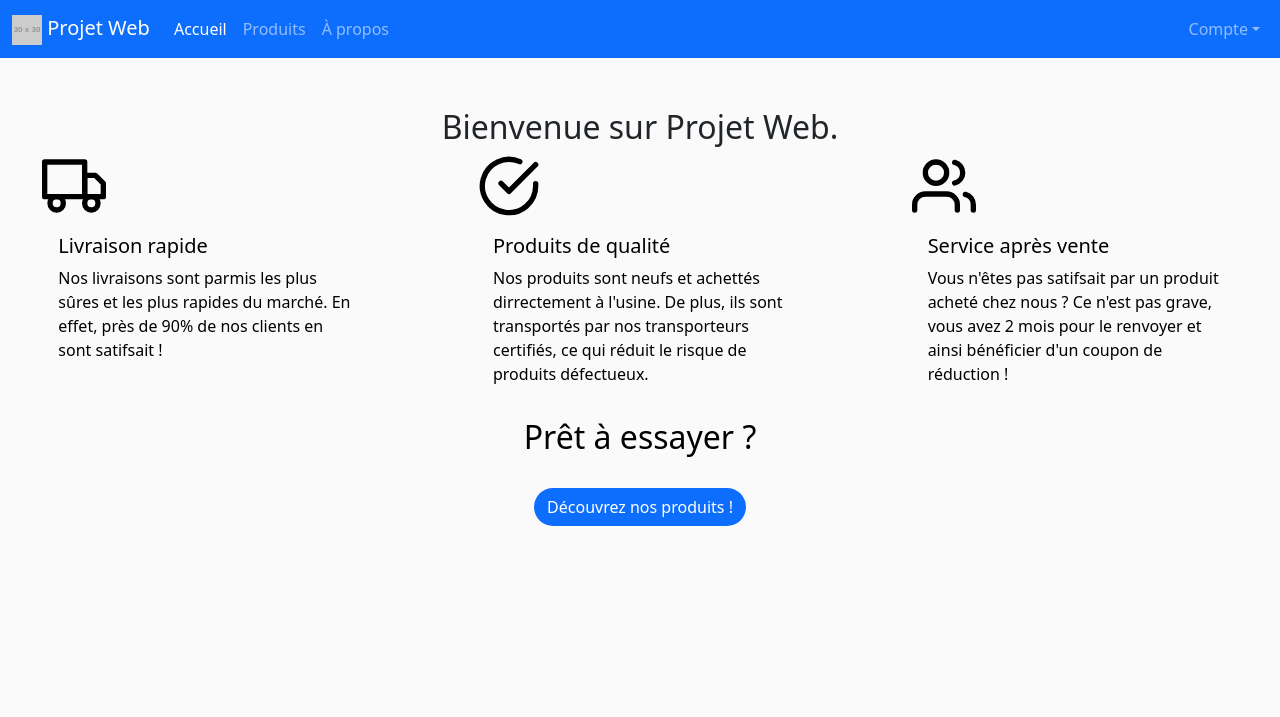
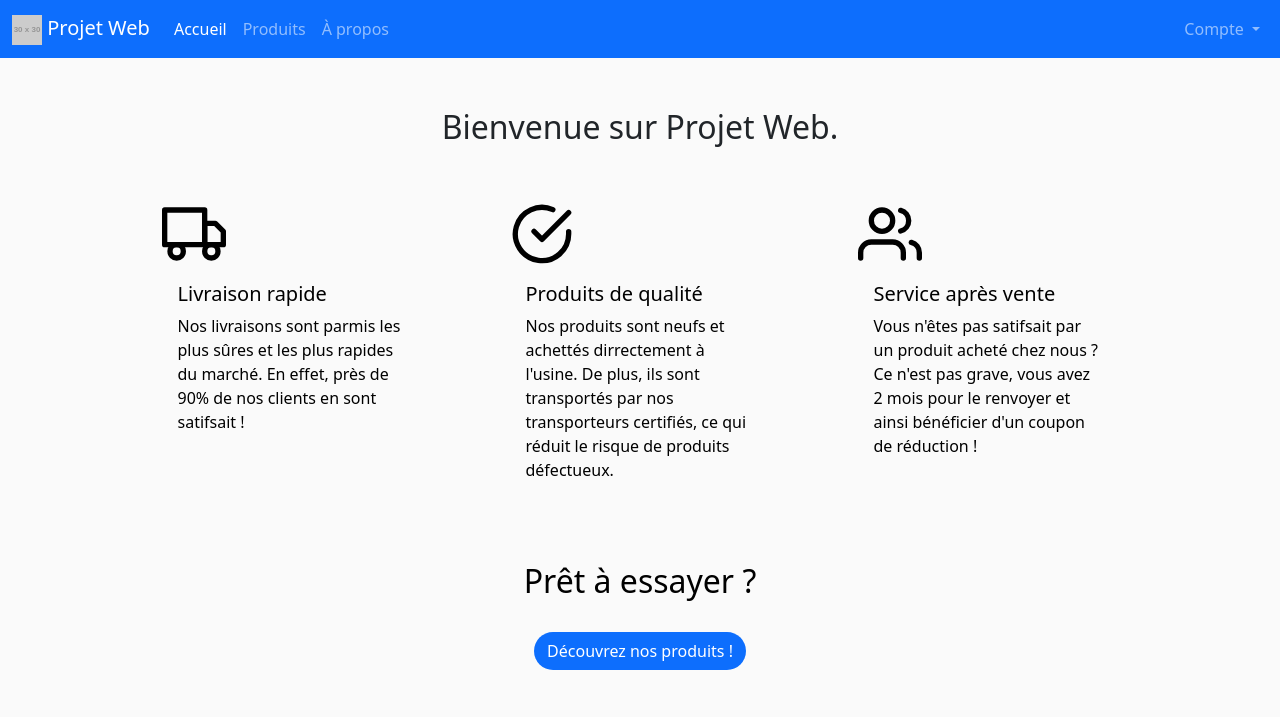
Before and after one commit to 0lbap/check-this-outfit, a PHP site: page / in a window 1280 px wide. Shown: the top 717 px of the page. Run offline with PHP 8.4, Linux system fonts and the light colour scheme; grey boxes labelled with a size stand in for pictures from a placeholder-image service; some libraries are stand-ins or nearby versions.

Commit message:
Résolution bug espaces 2

```diff
--- a/index.php
+++ b/index.php
@@ -9,7 +9,7 @@
     <title>Projet Web</title>
 </head>
 <body>
-    <nav class="navbar navbar-expand-lg navbar-dark bg-primary">
+    <nav class="navbar navbar-expand-sm navbar-dark bg-primary">
         <div class="container-fluid">
             <a class="navbar-brand" href="#">
                 <img src="https://via.placeholder.com/30x30.png?text=LOGO" alt="LOGO">
@@ -31,65 +31,53 @@
                     </li>
                 </ul>
                 <ul class="navbar-nav ms-auto">
-                <?php
-                    if (isset($_SESSION['email'])){
-                        echo "<li class='nav-item dropdown'>";
-                        echo "<a class='nav-link dropdown-toggle' href='#' id='navbarDropdown' role='button' data-bs-toggle='dropdown' aria-expanded='false'>Bonjour ".$_SESSION['prenom']."</a>";
-                        echo "<ul class='dropdown-menu dropdown-menu-end' aria-labelledby='navbarDropdown'>";
-                        echo "<li><a class='dropdown-item' href='panier.php'>Mon panier</a></li>";
-                        echo "<li><a class='dropdown-item' href='commandes.php'>Mes commandes</a></li>";
-                        echo "<li><hr class='dropdown-divider'></li>";
-                        echo "<li><a class='dropdown-item' href='deconnexion.php'>Déconnexion</a></li>";
-                        echo '</ul></li>';
-                    }else{
-
-                        echo "<li class='nav-item dropdown'>";
-                        echo "<a class='nav-link dropdown-toggle' href='#' id='navbarDropdown' role='button' data-bs-toggle='dropdown' aria-expanded='false'>Compte</a>";
-                        echo "<ul class='dropdown-menu dropdown-menu-end' aria-labelledby='navbarDropdown'>";
-                        echo "<li><a class='dropdown-item' href='connexion.php'>Se connecter</a></li>";
-                        echo "<li><a class='dropdown-item' href='inscription.php'>S"."'"."inscrire</a></li>";
-                        echo "</ul>";
-                        echo "</li>";
-
-                    }
-                ?>
-
-                    <!-- MENU DÉROULANT QUAND CONNECTÉ
                     <li class="nav-item dropdown">
                         <a class="nav-link dropdown-toggle" href="#" id="navbarDropdown" role="button" data-bs-toggle="dropdown" aria-expanded="false">
-                            Bonjour, (Nom du client)
+                            <?php
+                                if(isset($_SESSION['email'])){
+                                    echo 'Bonjour, ' . $_SESSION['prenom'];
+                                } else {
+                                    echo 'Compte';
+                                }
+                            ?>
                         </a>
                         <ul class="dropdown-menu dropdown-menu-end" aria-labelledby="navbarDropdown">
-                            <li><a class="dropdown-item" href="panier.php">Mon panier</a></li>
-                            <li><a class="dropdown-item" href="commandes.php">Mes commandes</a></li>
-                            <li><hr class="dropdown-divider"></li>
-                            <li><a class="dropdown-item" href="deconnexion.php">Déconnexion</a></li>
+                            <?php
+                                if(isset($_SESSION['email'])){
+                                    echo '<li><a class="dropdown-item" href="panier.php">Mon panier</a></li>';
+                                    echo '<li><a class="dropdown-item" href="commandes.php">Mes commandes</a></li>';
+                                    echo '<li><hr class="dropdown-divider"></li>';
+                                    echo '<li><a class="dropdown-item" href="deconnexion.php">Déconnexion</a></li>';
+                                } else {
+                                    echo '<li><a class="dropdown-item" href="connexion.php">Se connecter</a></li>';
+                                    echo '<li><a class="dropdown-item" href="inscription.php">S\'inscrire</a></li>';
+                                }
+                            ?>
                         </ul>
                     </li>
-                    -->
                 </ul>
             </div>
         </div>
     </nav>
-    <main>
+    <main class="container">
         <h2 class="text-center title">Bienvenue sur Projet Web.</h2>
-        <div class="row">
+        <div class="row p-5">
             <div class="cardcontainer">
-                <div class="card col-3 border-0 infocard" id="ic1">
+                <div class="card col-lg-3 border-0 infocard" id="ic1">
                 <svg xmlns="http://www.w3.org/2000/svg" width="64" height="64" viewBox="0 0 24 24" fill="none" stroke="currentColor" stroke-width="2" stroke-linecap="round" stroke-linejoin="round" class="feather feather-truck"><rect x="1" y="3" width="15" height="13"></rect><polygon points="16 8 20 8 23 11 23 16 16 16 16 8"></polygon><circle cx="5.5" cy="18.5" r="2.5"></circle><circle cx="18.5" cy="18.5" r="2.5"></circle></svg>
                     <div class="card-body">
                         <h5>Livraison rapide</h5>
                         <p>Nos livraisons sont parmis les plus sûres et les plus rapides du marché. En effet, près de 90% de nos clients en sont satifsait !</p>
                     </div>
                 </div>
-                <div class="card col-3 border-0 infocard" id="ic2">
+                <div class="card col-lg-3 border-0 infocard" id="ic2">
                 <svg xmlns="http://www.w3.org/2000/svg" width="64" height="64" viewBox="0 0 24 24" fill="none" stroke="currentColor" stroke-width="2" stroke-linecap="round" stroke-linejoin="round" class="feather feather-check-circle"><path d="M22 11.08V12a10 10 0 1 1-5.93-9.14"></path><polyline points="22 4 12 14.01 9 11.01"></polyline></svg>
                     <div class="card-body">
                         <h5>Produits de qualité</h5>
                         <p>Nos produits sont neufs et achettés dirrectement à l'usine. De plus, ils sont transportés par nos transporteurs certifiés, ce qui réduit le risque de produits défectueux.</p>
                     </div>
                 </div>
-                <div class="card col-3 border-0 infocard" id="ic3">
+                <div class="card col-lg-3 border-0 infocard" id="ic3">
                 <svg xmlns="http://www.w3.org/2000/svg" width="64" height="64" viewBox="0 0 24 24" fill="none" stroke="currentColor" stroke-width="2" stroke-linecap="round" stroke-linejoin="round" class="feather feather-users"><path d="M17 21v-2a4 4 0 0 0-4-4H5a4 4 0 0 0-4 4v2"></path><circle cx="9" cy="7" r="4"></circle><path d="M23 21v-2a4 4 0 0 0-3-3.87"></path><path d="M16 3.13a4 4 0 0 1 0 7.75"></path></svg>
                     <div class="card-body">
                         <h5>Service après vente</h5>
@@ -98,7 +86,7 @@
                 </div>
             </div>
         </div>
-        <div class="row">
+        <div class="row pb-5">
             <div class="text-center">
                 <h2 id="discoverh">Prêt à essayer ?</h2>
                 <br>
```
